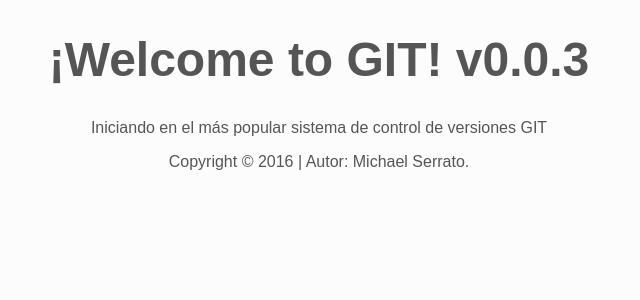
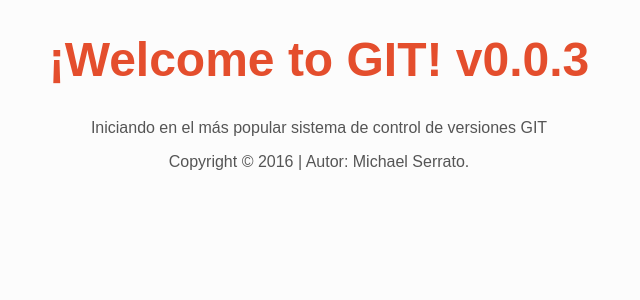
Before and after one commit to mserrato/FirstTest, a PHP site: page / in a window 1280 px wide. Shown: the top 300 px of the page, without its empty margins (321-961 px from the left). Run offline with PHP 8.4, Linux system fonts and the light colour scheme.

Commit message:
Agregamos color naranja al titulo

```diff
--- a/style.css
+++ b/style.css
@@ -11,4 +11,5 @@ h1, p {
 
 h1 {
   font-size: 48px;
+  color: #E44E2D;
 }
```
